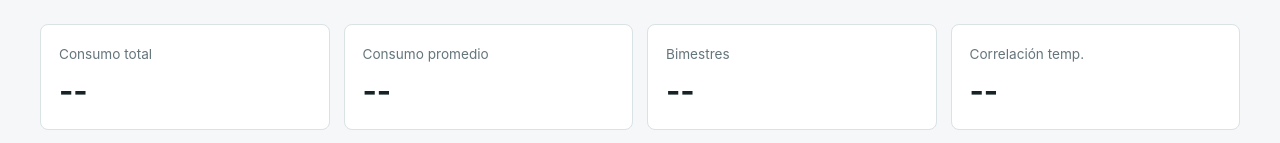
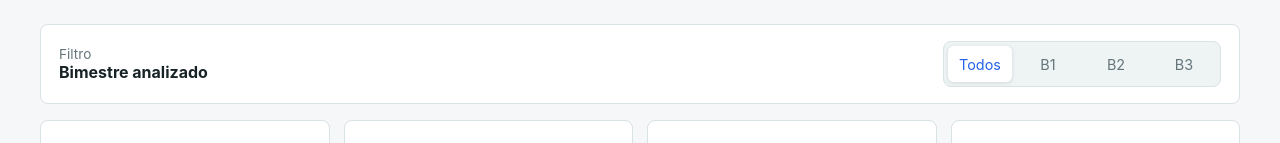
Before and after one commit to Diegocstln/data_warehouse_cdmx, a FastAPI app: page / in a window 1280 px wide. Shown: the part 122-265 px from the top of the page. Run offline with FastAPI, Linux system fonts and the light colour scheme; data that the repository does not hold is empty; some libraries are stand-ins or nearby versions.

Commit message:
Add dashboard bimestre filters

```diff
--- a/dashboard/app.py
+++ b/dashboard/app.py
@@ -52,61 +52,85 @@ def index(request: Request) -> HTMLResponse:
 
 
 @app.get("/api/kpis")
-def kpis() -> dict[str, Any]:
+def kpis(bimestre: int | None = None) -> dict[str, Any]:
+    where = "WHERE bimestre = %s" if bimestre else ""
+    params = (bimestre,) if bimestre else ()
     totals = query(
-        """
+        f"""
         SELECT
             ROUND(SUM(total_agua), 2) AS consumo_total,
             ROUND(AVG(consumo_promedio), 2) AS consumo_promedio,
             COUNT(*) AS bimestres
-        FROM vw_consumo_clima_bimestral;
-        """
+        FROM vw_consumo_clima_bimestral
+        {where};
+        """,
+        params,
     )[0]
-    corr = query("SELECT * FROM vw_correlacion_clima_consumo;")[0]
+    corr = query(
+        f"""
+        SELECT
+            corr(total_agua::DOUBLE PRECISION, temp_promedio::DOUBLE PRECISION) AS correlacion_consumo_temperatura,
+            corr(total_agua::DOUBLE PRECISION, total_lluvia::DOUBLE PRECISION) AS correlacion_consumo_lluvia
+        FROM vw_consumo_clima_bimestral
+        {where};
+        """,
+        params,
+    )[0]
     return {**totals, **corr}
 
 
 @app.get("/api/consumo-clima")
-def consumo_clima() -> list[dict[str, Any]]:
+def consumo_clima(bimestre: int | None = None) -> list[dict[str, Any]]:
+    where = "WHERE bimestre = %s" if bimestre else ""
+    params = (bimestre,) if bimestre else ()
     return query(
-        """
+        f"""
         SELECT *
         FROM vw_consumo_clima_bimestral
+        {where}
         ORDER BY anio, bimestre;
-        """
+        """,
+        params,
     )
 
 
 @app.get("/api/consumo-alcaldia")
-def consumo_alcaldia(limit: int = 10) -> list[dict[str, Any]]:
+def consumo_alcaldia(limit: int = 10, bimestre: int | None = None) -> list[dict[str, Any]]:
     limit = max(1, min(limit, 20))
+    where = "WHERE bimestre = %s" if bimestre else ""
+    params: tuple[Any, ...] = (bimestre, limit) if bimestre else (limit,)
     return query(
-        """
+        f"""
         SELECT
             alcaldia,
             ROUND(SUM(total_agua), 2) AS total_agua,
             ROUND(AVG(consumo_promedio), 2) AS consumo_promedio
         FROM vw_consumo_por_alcaldia
+        {where}
         GROUP BY alcaldia
         ORDER BY total_agua DESC
         LIMIT %s;
         """,
-        (limit,),
+        params,
     )
 
 
 @app.get("/api/consumo-indice")
-def consumo_indice() -> list[dict[str, Any]]:
+def consumo_indice(bimestre: int | None = None) -> list[dict[str, Any]]:
+    where = "WHERE bimestre = %s" if bimestre else ""
+    params = (bimestre,) if bimestre else ()
     return query(
-        """
+        f"""
         SELECT
             indice_des,
             ROUND(SUM(total_agua), 2) AS total_agua,
             ROUND(AVG(consumo_promedio), 2) AS consumo_promedio
         FROM vw_consumo_por_indice_desarrollo
+        {where}
         GROUP BY indice_des
         ORDER BY total_agua DESC;
-        """
+        """,
+        params,
     )
 
 
--- a/dashboard/static/dashboard.js
+++ b/dashboard/static/dashboard.js
@@ -13,6 +13,11 @@ const colors = {
   red: "#c24135",
   gray: "#64757b",
 };
+
+let selectedBimestre = "";
+let climaChart;
+let alcaldiaChart;
+let indiceChart;
 
 async function getJson(url) {
   const response = await fetch(url);
@@ -31,14 +36,20 @@ function labelBimestre(row) {
 }
 
 function renderKpis(data) {
-  setText("kpi-total", money.format(data.consumo_total));
-  setText("kpi-promedio", number.format(data.consumo_promedio));
+  setText("kpi-total", money.format(data.consumo_total ?? 0));
+  setText("kpi-promedio", number.format(data.consumo_promedio ?? 0));
   setText("kpi-bimestres", data.bimestres);
-  setText("kpi-correlacion", number.format(data.correlacion_consumo_temperatura));
+  setText(
+    "kpi-correlacion",
+    data.correlacion_consumo_temperatura === null
+      ? "N/D"
+      : number.format(data.correlacion_consumo_temperatura),
+  );
 }
 
 function renderClimaChart(rows) {
-  new Chart(document.getElementById("climaChart"), {
+  if (climaChart) climaChart.destroy();
+  climaChart = new Chart(document.getElementById("climaChart"), {
     type: "line",
     data: {
       labels: rows.map(labelBimestre),
@@ -75,7 +86,8 @@ function renderClimaChart(rows) {
 }
 
 function renderAlcaldiaChart(rows) {
-  new Chart(document.getElementById("alcaldiaChart"), {
+  if (alcaldiaChart) alcaldiaChart.destroy();
+  alcaldiaChart = new Chart(document.getElementById("alcaldiaChart"), {
     type: "bar",
     data: {
       labels: rows.map((row) => row.alcaldia),
@@ -100,7 +112,8 @@ function renderAlcaldiaChart(rows) {
 }
 
 function renderIndiceChart(rows) {
-  new Chart(document.getElementById("indiceChart"), {
+  if (indiceChart) indiceChart.destroy();
+  indiceChart = new Chart(document.getElementById("indiceChart"), {
     type: "doughnut",
     data: {
       labels: rows.map((row) => row.indice_des),
@@ -140,13 +153,21 @@ function renderTable(rows) {
     .join("");
 }
 
-async function init() {
+function apiUrl(path) {
+  const params = new URLSearchParams();
+  if (selectedBimestre) params.set("bimestre", selectedBimestre);
+  const query = params.toString();
+  return query ? `${path}?${query}` : path;
+}
+
+async function loadDashboard() {
   try {
+    setText("status", selectedBimestre ? `Cargando B${selectedBimestre}` : "Cargando datos");
     const [kpis, consumoClima, alcaldias, indices] = await Promise.all([
-      getJson("/api/kpis"),
-      getJson("/api/consumo-clima"),
-      getJson("/api/consumo-alcaldia?limit=10"),
-      getJson("/api/consumo-indice"),
+      getJson(apiUrl("/api/kpis")),
+      getJson(apiUrl("/api/consumo-clima")),
+      getJson(`${apiUrl("/api/consumo-alcaldia")}${selectedBimestre ? "&" : "?"}limit=10`),
+      getJson(apiUrl("/api/consumo-indice")),
     ]);
 
     renderKpis(kpis);
@@ -154,11 +175,23 @@ async function init() {
     renderAlcaldiaChart(alcaldias);
     renderIndiceChart(indices);
     renderTable(consumoClima);
-    setText("status", "Datos actualizados");
+    setText("status", selectedBimestre ? `Filtro B${selectedBimestre}` : "Datos actualizados");
   } catch (error) {
     console.error(error);
     setText("status", "Error al cargar");
   }
 }
 
-init();
+function initFilters() {
+  document.querySelectorAll(".filter-button").forEach((button) => {
+    button.addEventListener("click", () => {
+      selectedBimestre = button.dataset.bimestre;
+      document.querySelectorAll(".filter-button").forEach((item) => item.classList.remove("active"));
+      button.classList.add("active");
+      loadDashboard();
+    });
+  });
+}
+
+initFilters();
+loadDashboard();
--- a/dashboard/static/styles.css
+++ b/dashboard/static/styles.css
@@ -71,6 +71,51 @@ h2 {
   width: min(1280px, 100%);
   margin: 0 auto;
   padding: 24px clamp(16px, 4vw, 40px) 40px;
+}
+
+.filters {
+  display: flex;
+  align-items: center;
+  justify-content: space-between;
+  gap: 16px;
+  margin-bottom: 16px;
+  padding: 16px 18px;
+  border: 1px solid var(--line);
+  border-radius: 8px;
+  background: var(--surface);
+}
+
+.segmented {
+  display: inline-grid;
+  grid-template-columns: repeat(4, minmax(64px, 1fr));
+  gap: 4px;
+  padding: 4px;
+  border: 1px solid var(--line);
+  border-radius: 8px;
+  background: var(--surface-2);
+}
+
+.filter-button {
+  min-height: 36px;
+  border: 0;
+  border-radius: 6px;
+  background: transparent;
+  color: var(--muted);
+  font: inherit;
+  font-size: 0.9rem;
+  cursor: pointer;
+}
+
+.filter-button:hover,
+.filter-button:focus-visible {
+  color: var(--text);
+  outline: none;
+}
+
+.filter-button.active {
+  background: var(--surface);
+  color: var(--blue);
+  box-shadow: 0 1px 4px rgba(23, 35, 38, 0.12);
 }
 
 .kpis {
@@ -161,9 +206,14 @@ th {
 
 @media (max-width: 900px) {
   .topbar,
+  .filters,
   .panel-heading {
     align-items: flex-start;
     flex-direction: column;
+  }
+
+  .segmented {
+    width: 100%;
   }
 
   .kpis,
--- a/dashboard/templates/index.html
+++ b/dashboard/templates/index.html
@@ -17,6 +17,19 @@
     </header>
 
     <main class="layout">
+      <section class="filters" aria-label="Filtros del dashboard">
+        <div>
+          <p class="eyebrow">Filtro</p>
+          <h2>Bimestre analizado</h2>
+        </div>
+        <div class="segmented" role="group" aria-label="Seleccionar bimestre">
+          <button class="filter-button active" type="button" data-bimestre="">Todos</button>
+          <button class="filter-button" type="button" data-bimestre="1">B1</button>
+          <button class="filter-button" type="button" data-bimestre="2">B2</button>
+          <button class="filter-button" type="button" data-bimestre="3">B3</button>
+        </div>
+      </section>
+
       <section class="kpis" aria-label="Indicadores principales">
         <article class="metric">
           <span>Consumo total</span>
```
